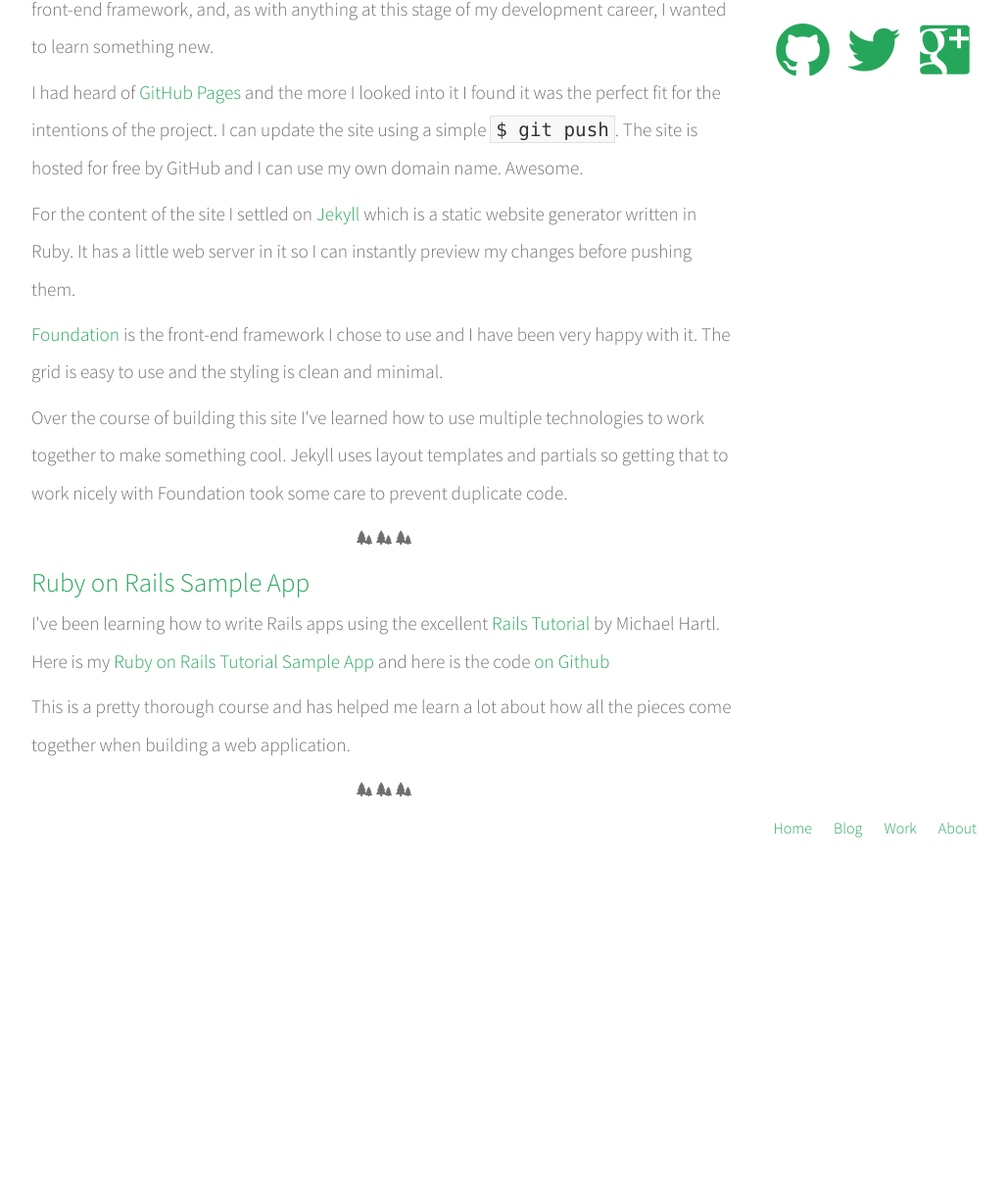
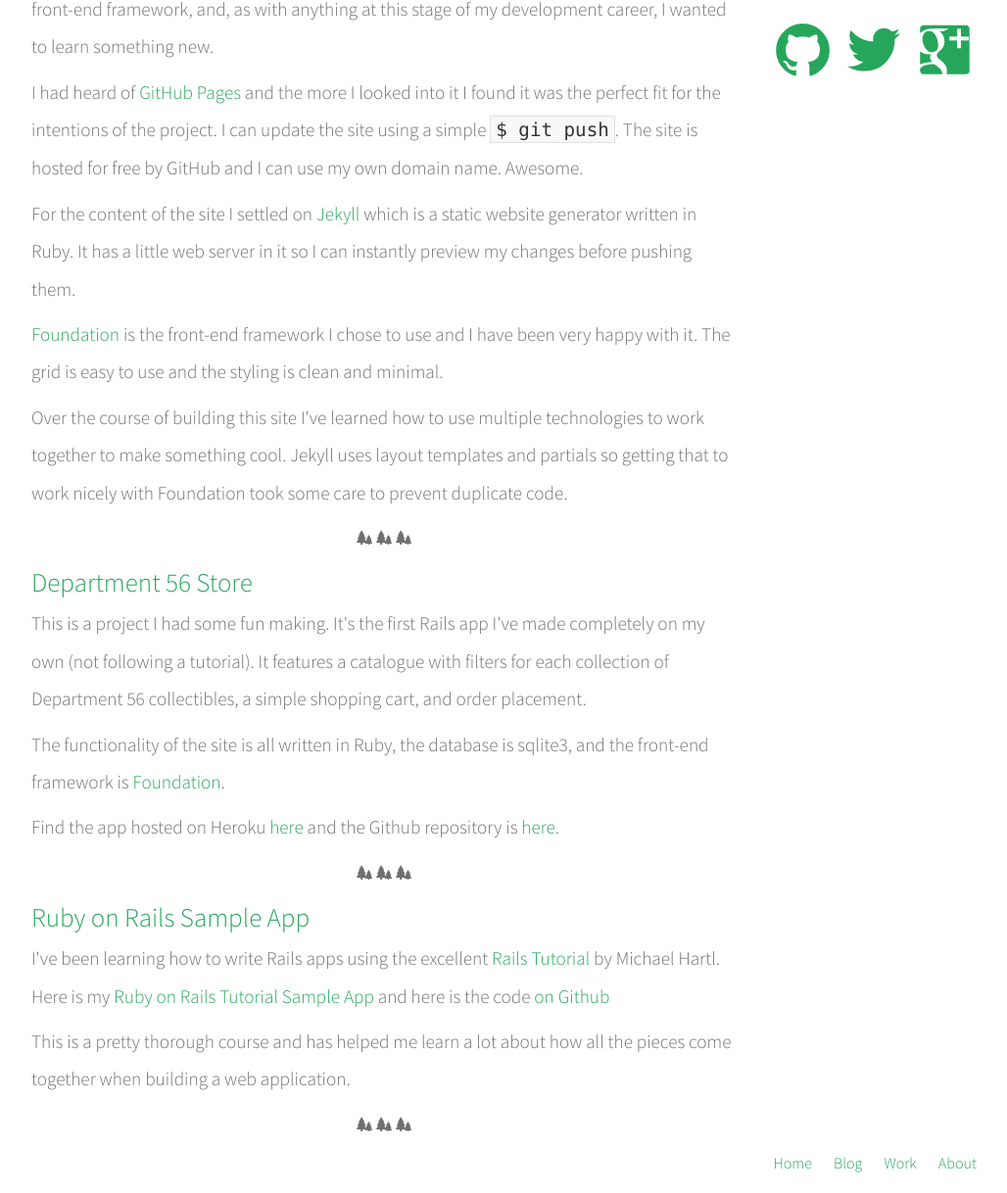
Before and after one commit to JustinHiltz/JustinHiltz.github.io, a Jekyll site: the page built from work/index.html, in a window 1280 px wide, cut to the strip 277-1495 px from the top of the page. Shown: the whole strip at 98% size, without its empty margins (123-1151 px from the left). Built offline with Jekyll 4.4.1, drawn with Linux system fonts in a browser that asks for light colours; Markdown is read by kramdown in place of the engine named in the settings; comment, search, counter and statistics services are not loaded; before the commit the page ends 1153 px from its top, so only the background shows below that.

Commit message:
Added another project to work

```diff
--- a/work/index.html
+++ b/work/index.html
@@ -17,6 +17,19 @@
 <p><a href="http://foundation.zurb.com">Foundation</a> is the front-end framework I chose to use and I have been very happy with it. The grid is easy to use and the styling is clean and minimal.</p>
 
 <p>Over the course of building this site I've learned how to use multiple technologies to work together to make something cool. Jekyll uses layout templates and partials so getting that to work nicely with Foundation took some care to prevent duplicate code.</p>
+
+<p class="text-center">
+	<i class="fi-trees"></i>
+	<i class="fi-trees"></i>
+	<i class="fi-trees"></i>
+</p>
+
+<h3>Department 56 Store</h3>
+<p>This is a project I had some fun making. It's the first Rails app I've made completely on my own (not following a tutorial). It features a catalogue with filters for each collection of Department 56 collectibles, a simple shopping cart, and order placement.</p>
+
+<p>The functionality of the site is all written in Ruby, the database is sqlite3, and the front-end framework is <a href="http://foundation.zurb.com">Foundation</a>.</p>
+
+<p>Find the app hosted on Heroku <a href="http://mysterious-hamlet-5974.herokuapp.com/">here</a> and the Github repository is <a href="https://github.com/JustinHiltz/dept_56_store">here</a>.</p>
 
 <p class="text-center">
 	<i class="fi-trees"></i>
```
Also changed, not shown: 2 other files.
